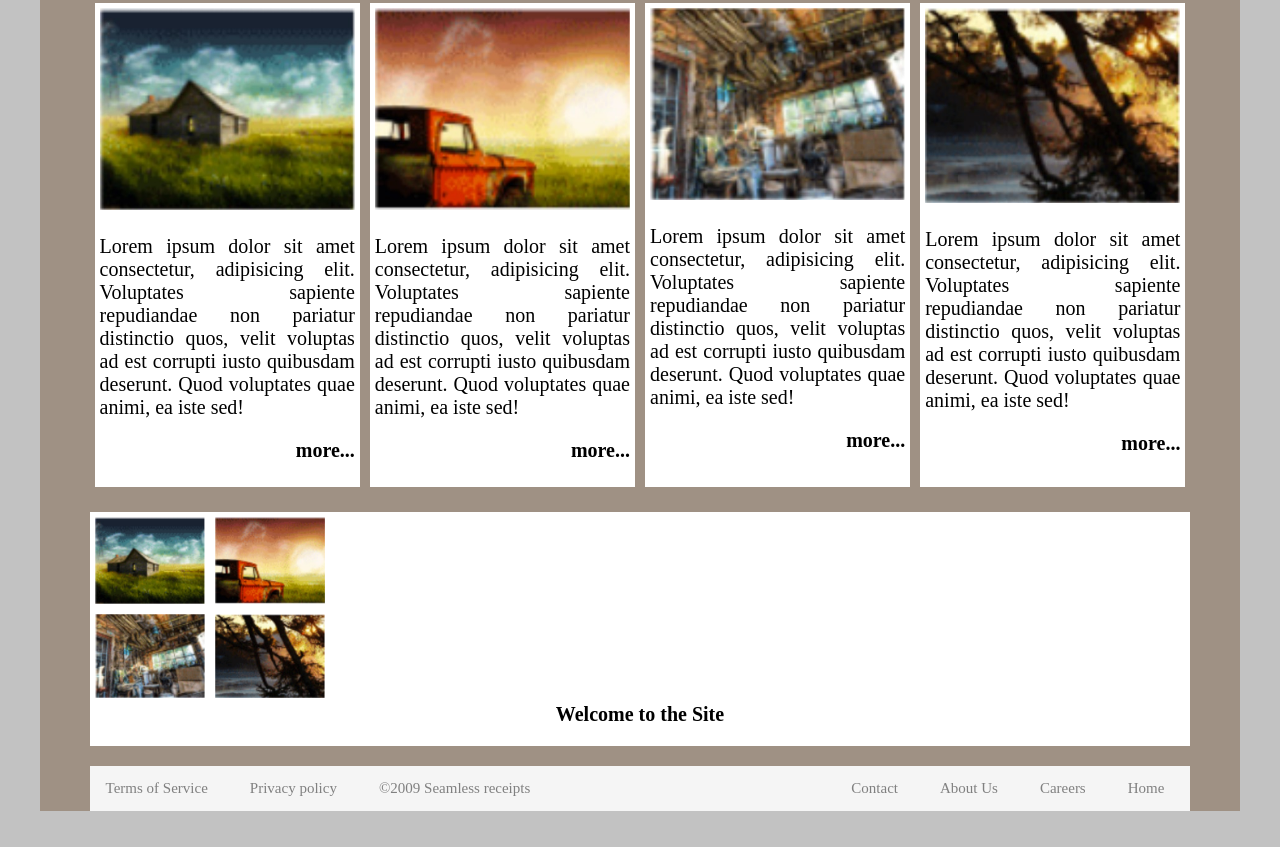
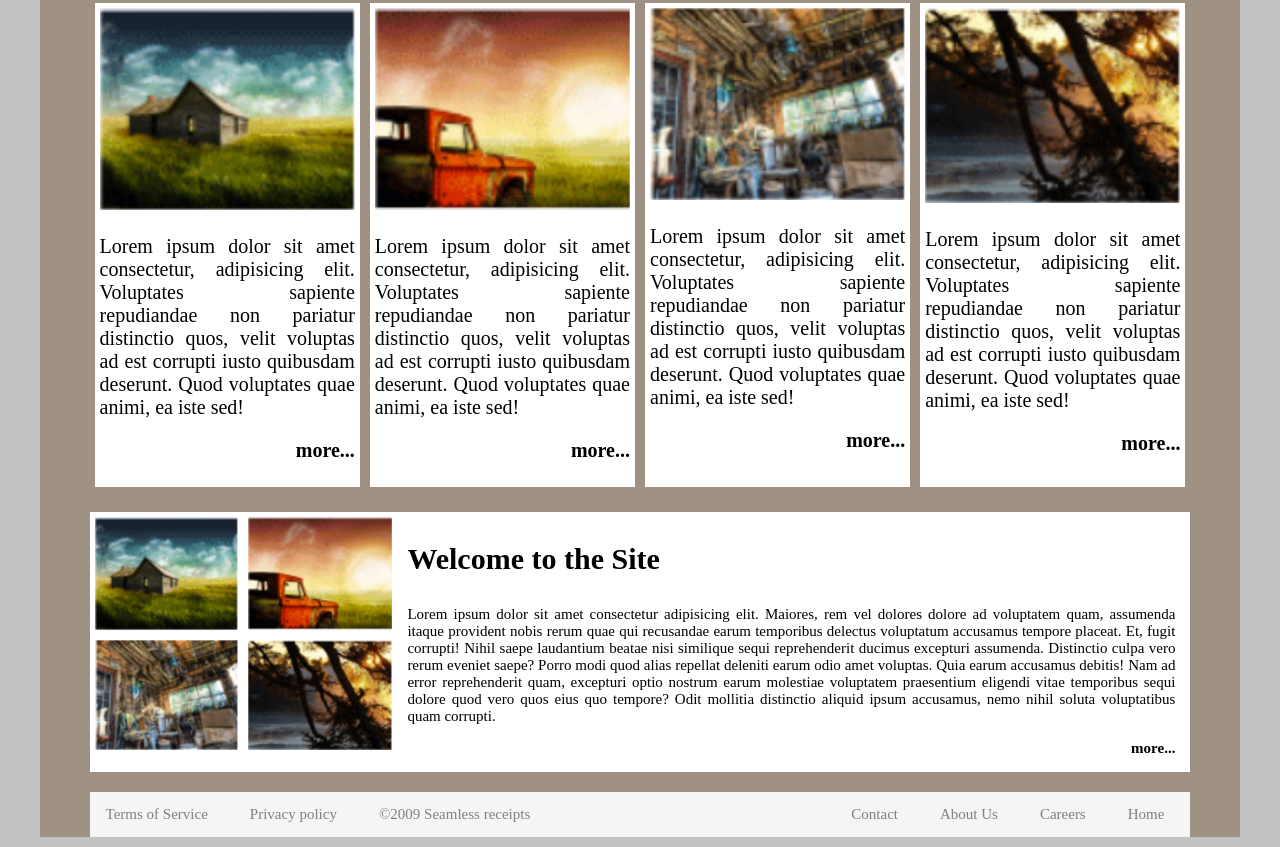
Before and after one commit to AkhilBabu97/html, a plain HTML site: page VSCode-Assignment/Assignment1.html in a window 1280 px wide. Shown: the part 696-1543 px from the top of the page. Before the commit the page ends 1517 px from the top, so only its background shows below. Drawn offline with Linux system fonts and the light colour scheme.

Commit message:
Add files via upload

```diff
--- a/VSCode-Assignment/Assignment1.html
+++ b/VSCode-Assignment/Assignment1.html
@@ -1,9 +1,9 @@
 <!DOCTYPE html>
 <html lang="en">
-
   <head>
     <meta charset="UTF-8" />
     <title>Assignment 1</title>
+    <script src="https://kit.fontawesome.com/a076d05399.js"></script>
     <link rel="stylesheet" href="style.css" />
   </head>
 
@@ -18,14 +18,15 @@
             <li><a href="#Blog">Blog</a></li>
             <li><a href="#content">Content</a></li>
             <div class="searchbox">
-              <input type="text" placeholder="Search..." name="search">
+              <input type="text" placeholder="Search..." name="search" />
+              <i class="fas fa-search"></i>
             </div>
           </ul>
         </nav>
       </header>
 
       <div class="flex1">
-          <img src="image1.jpg" width="100%" alt="image1" />
+        <img src="image1.jpg" width="100%" alt="image1" />
       </div>
 
       <div class="flex2">
@@ -73,14 +74,31 @@
       <div class="imagegrid">
         <div class="row">
           <div class="column">
-            <img src="image2.jpg" width="10%" alt="image 2"/>
-            <img src="image3.jpg" width="10%" alt="image 3"/>
+            <img src="image2.jpg" width="50%" alt="image 2" />
+            <img src="image3.jpg" width="50%" alt="image 3" />
           </div>
           <div class="column">
-            <img src="image4.jpg" width="10%" alt="image 4"/>
-            <img src="image5.jpg" width="10%" alt="image 5"/>
+            <img src="image4.jpg" width="50%" alt="image 4" />
+            <img src="image5.jpg" width="50%" alt="image 5" />
           </div>
-          <h3 class="imagegrid-heading">Welcome to the Site</h3>
+        </div>
+        <div class="text">
+          <h3>Welcome to the Site</h3>
+          <p>
+            Lorem ipsum dolor sit amet consectetur adipisicing elit. Maiores,
+            rem vel dolores dolore ad voluptatem quam, assumenda itaque
+            provident nobis rerum quae qui recusandae earum temporibus delectus
+            voluptatum accusamus tempore placeat. Et, fugit corrupti! Nihil
+            saepe laudantium beatae nisi similique sequi reprehenderit ducimus
+            excepturi assumenda. Distinctio culpa vero rerum eveniet saepe?
+            Porro modi quod alias repellat deleniti earum odio amet voluptas.
+            Quia earum accusamus debitis! Nam ad error reprehenderit quam,
+            excepturi optio nostrum earum molestiae voluptatem praesentium
+            eligendi vitae temporibus sequi dolore quod vero quos eius quo
+            tempore? Odit mollitia distinctio aliquid ipsum accusamus, nemo
+            nihil soluta voluptatibus quam corrupti.
+          </p>
+          <p style="text-align: right"><strong>more...</strong></p>
         </div>
       </div>
 
@@ -95,7 +113,6 @@
           <li style="float:right"><a href="#contact">Contact</a></li>
         </ul>
       </footer>
-
     </div>
   </body>
 </html>
--- a/VSCode-Assignment/style.css
+++ b/VSCode-Assignment/style.css
@@ -39,6 +39,9 @@ body {
   font-size: 20px;
   padding: 14px 16px;
 }
+.searchbox > i {
+  color: gray;
+}
 .flex1 {
   display: flex;
   margin: 50px;
@@ -61,9 +64,11 @@ body {
   text-align: justify;
 }
 .imagegrid {
+  overflow: hidden;
   display: flex;
   background-color: white;
   margin: 20px 50px;
+  justify-content: center;
 }
 .column {
   display: flex;
@@ -80,9 +85,21 @@ body {
   display: table;
   clear: both;
 }
-.imagegrid-heading {
-  text-align: center;
-  font-size: 20px;
+.text {
+  float: right;
+  justify-content: center;
+  margin-left: 30px;
+}
+.text > h3 {
+  font-weight: bold;
+  font-size: 30px;
+  text-align: left;
+}
+.text > p {
+  font-size: 15px;
+  text-align: justify;
+  justify-content: center;
+  margin-right: 15px;
 }
 .ftr {
   list-style-type: none;
```
Also changed, not shown: VSCode-Assignment2/assign-2.html (+34 -10 lines).
